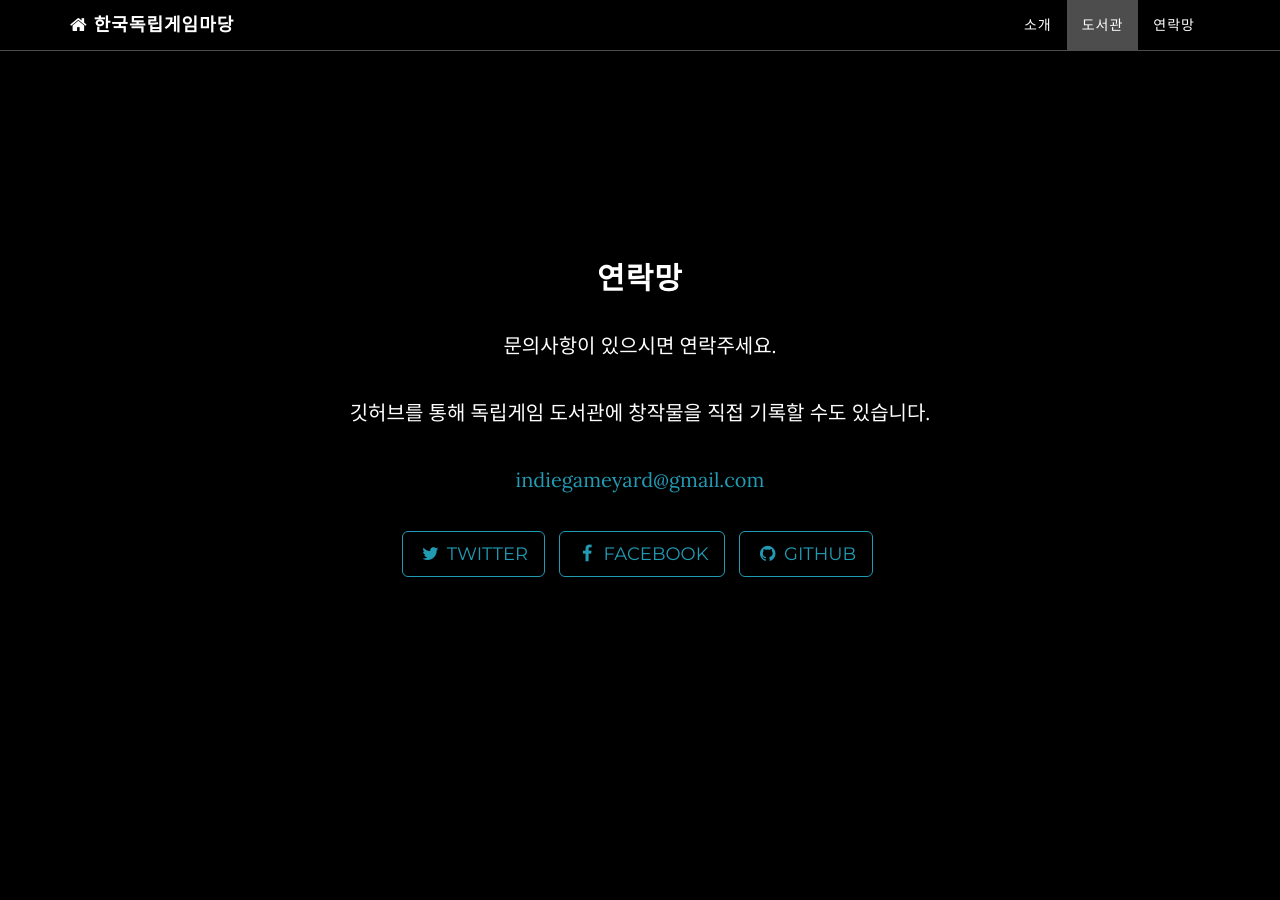
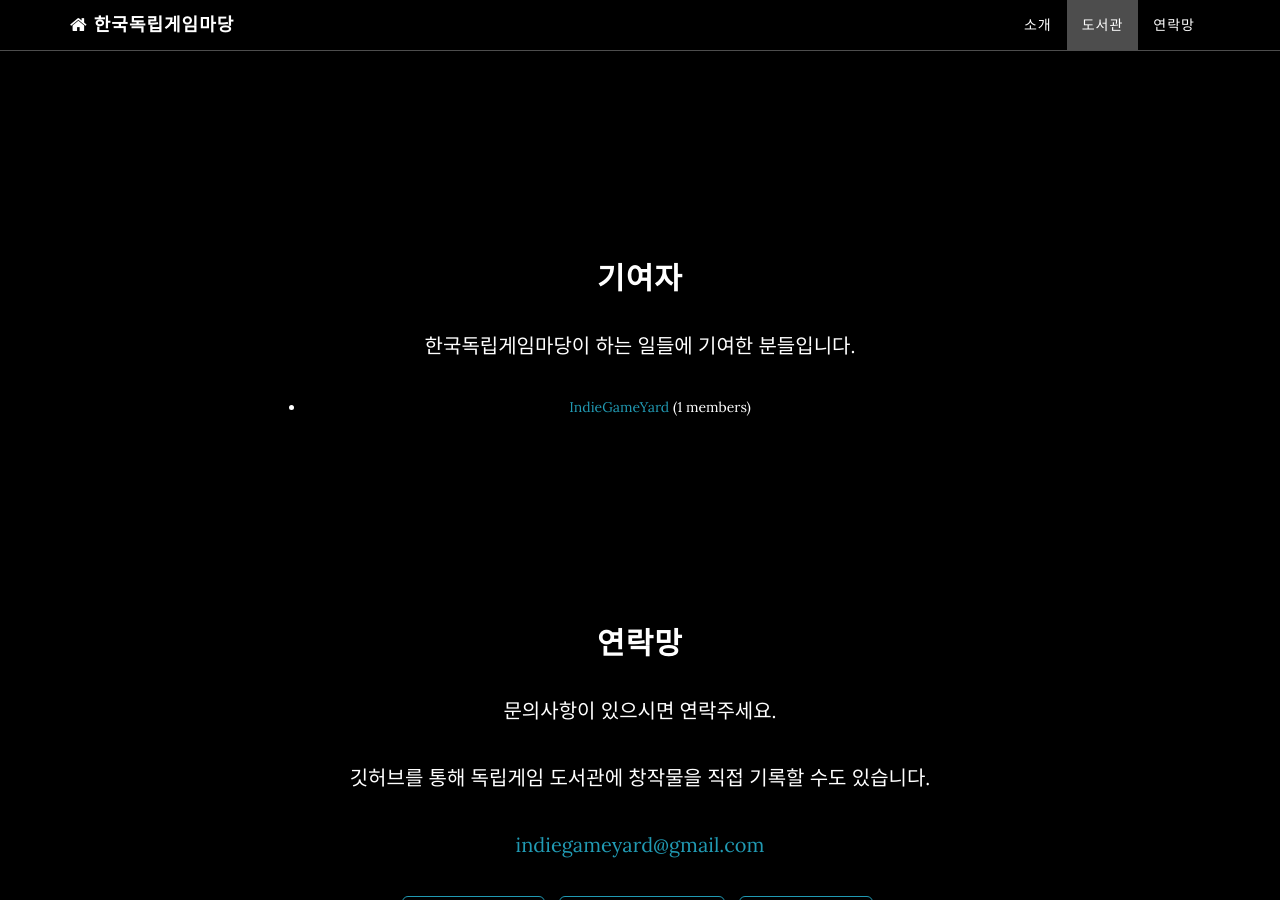
Before and after one commit to IndieGameYard/IndieGameYard.github.io, a Jekyll site: the page built from index.html, in a window 1280 px wide and 900 px high, scrolled down 1540 px. Built offline with Jekyll 4.4.1, drawn with Linux system fonts in a browser that asks for light colours.

Commit message:
initial commit

```diff
--- /dev/null
+++ b/_data/members.yml
@@ -0,0 +1,2 @@
+- name: Eric Mill
+  github: Arisae
--- /dev/null
+++ b/_data/orgs/indiegameyard.yml
@@ -0,0 +1,5 @@
+username: IndieGameYard
+name: IndieGameYard
+members:
+  - name: Lee Yunseok
+    github: Arisae
--- /dev/null
+++ b/_includes/contributors.html
@@ -0,0 +1,20 @@
+    <!-- About Section -->
+    <section id="contributors" class="container content-section text-center">
+        <div class="row">
+            <div class="col-lg-8 col-lg-offset-2">
+                <h2>기여자</h2>
+                <p>한국독립게임마당이 하는 일들에 기여한 분들입니다.</p>
+                <ul>
+                {% for org_hash in site.data.orgs %}
+                {% assign org = org_hash[1] %}
+                  <li>
+                    <a href="https://github.com/{{ org.username }}">
+                      {{ org.name }}
+                    </a>
+                    ({{ org.members | size }} members)
+                  </li>
+                {% endfor %}
+                </ul>
+            </div>
+        </div>
+    </section>
--- a/_layouts/default.html
+++ b/_layouts/default.html
@@ -6,6 +6,7 @@
     {% include header.html %}
     {% include about.html %}
     {% include library.html %}
+    {% include contributors.html %}
     {% include contact.html %}
     {% include map.html %}
     {% include footer.html %}
```
